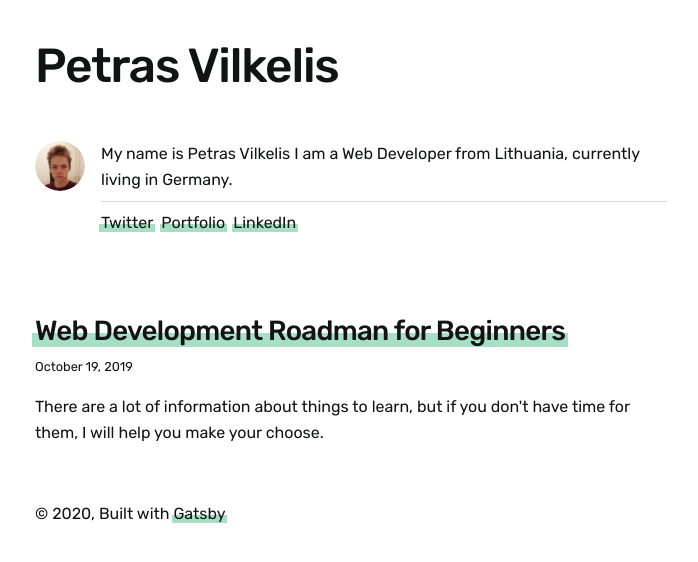
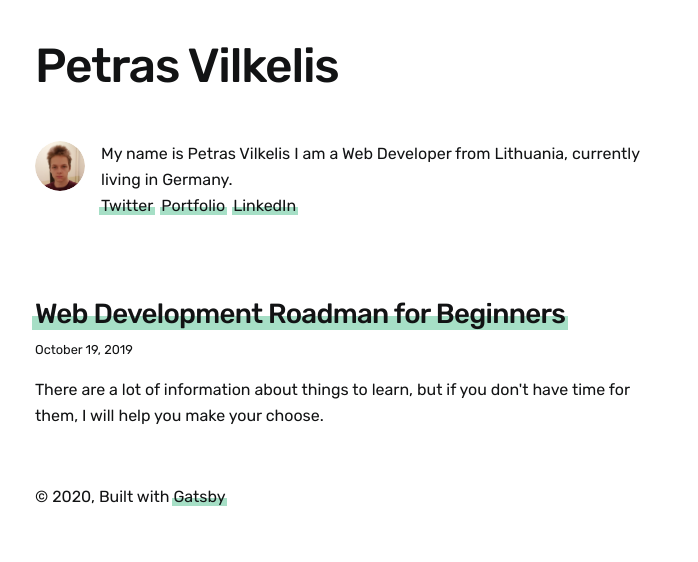
Before and after one commit to petvi/gatsby-blog, a Gatsby site: page / in a window 1280 px wide. Shown: the whole page, without its empty margins (289-987 px from the left). Built offline with nearby package versions, Linux system fonts and the light colour scheme; Gatsby itself is replaced by a stand-in of ours.

Commit message:
Fix bio links

```diff
--- a/src/components/bio.js
+++ b/src/components/bio.js
@@ -54,7 +54,7 @@ const Bio = () => {
       {author?.name && (
         <p>
           My name is <strong>{author.name}</strong> {author?.summary || null}
-          <hr />
+          <br />
           <a
             style={{ marginRight: ".5rem" }}
             href={`https://twitter.com/${social?.twitter || ``}`}
```
